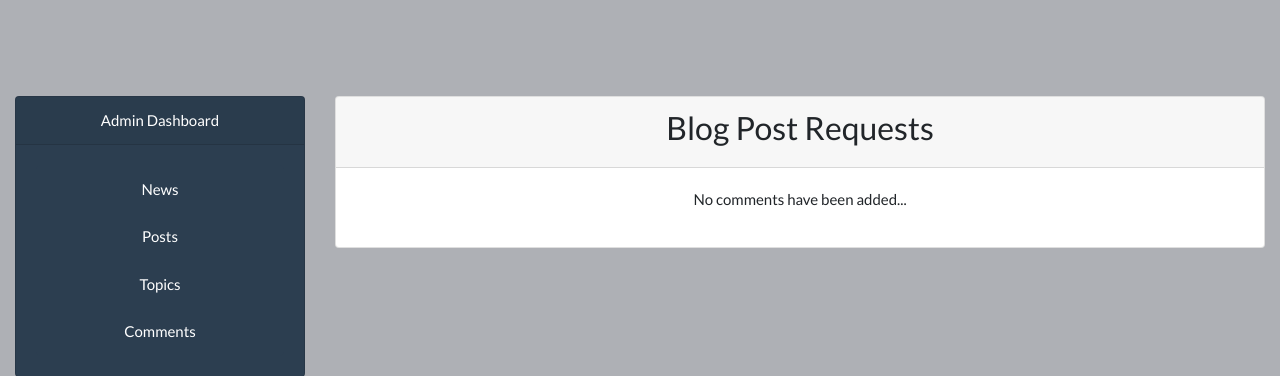
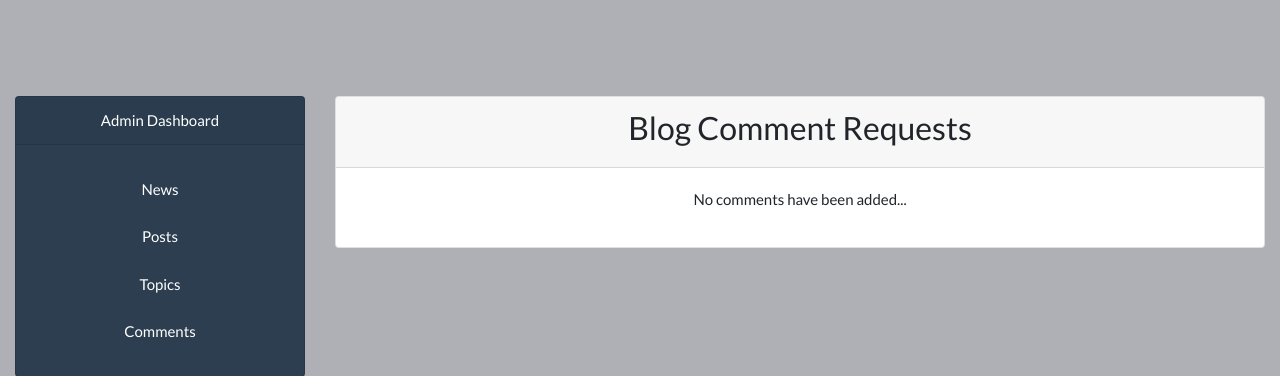
Before and after one commit to matejatasic/cms-forum, a PHP site: page /admin/comments_dash.php in a window 1280 px wide. Shown: the part 112-488 px from the top of the page. Run offline with PHP 8.4, Linux system fonts and the light colour scheme; the visitor is signed in with stand-in values (Sample User, id 1); data that the repository does not hold is empty; some libraries are stand-ins or nearby versions.

Commit message:
Update comments_dash.php

```diff
--- a/admin/comments_dash.php
+++ b/admin/comments_dash.php
@@ -12,7 +12,7 @@
 <div class="col-md-9">
     <div class="card">
         <div class="card-header">
-            <h3>Blog Post Requests</h3>
+            <h3>Blog Comment Requests</h3>
             <div id="message">
                 <?php
                     if(isset($_SESSION['msg'])) {
```
